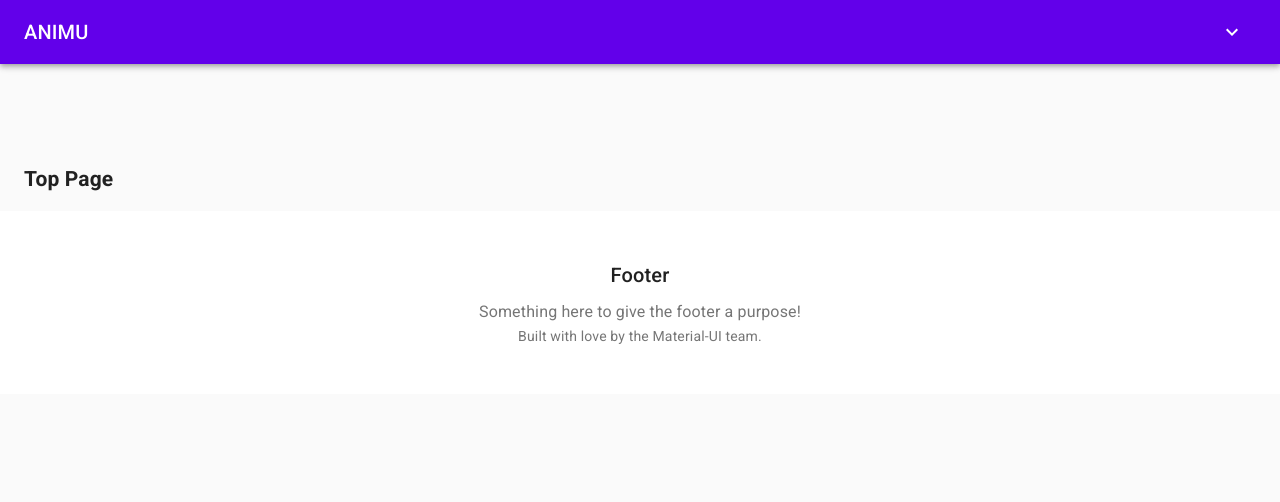
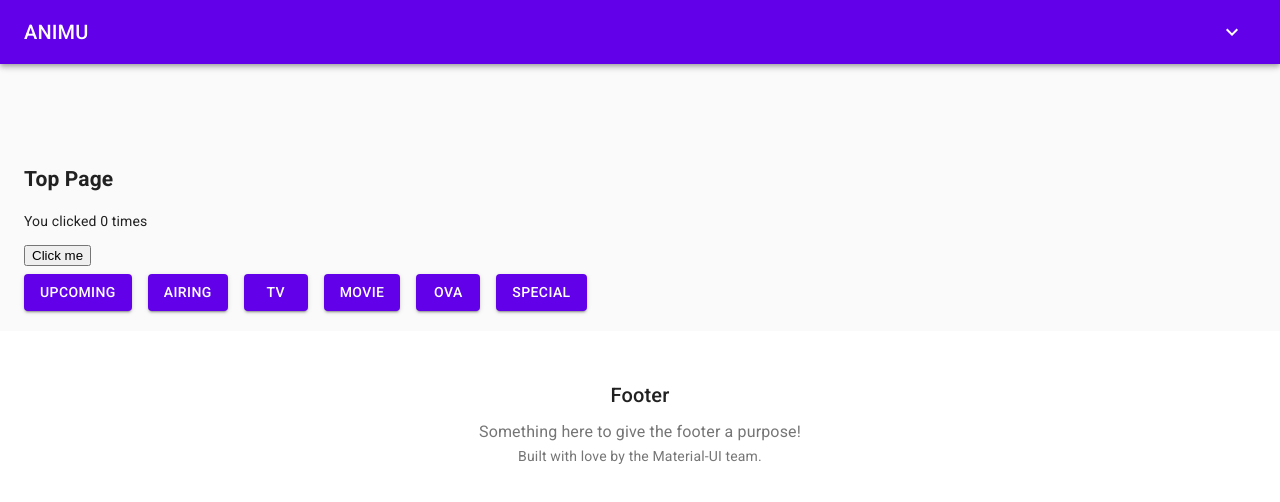
Before and after one commit to FarizInk/animu-react, a React (Create React App) app: page /top/1/1 in a window 1280 px wide. Shown: the top 502 px of the page. Built offline with nearby package versions, Linux system fonts and the light colour scheme.

Commit message:
make CategoriesButton Component

```diff
--- /dev/null
+++ b/src/components/CategoriesButton.jsx
@@ -0,0 +1,32 @@
+import React from 'react'
+import { makeStyles } from "@material-ui/core/styles"
+import { Button } from "@material-ui/core"
+import { Link } from 'react-router-dom'
+
+
+const useStyles = makeStyles(theme => ({
+    margin: {
+        margin: theme.spacing(1)
+    }
+}));
+
+export default function CategoriesButton(props) {
+    const classes = useStyles()
+    const name = props.name
+    const pageType = props.type
+
+    return (
+        <Link to={props.link} style={{ textDecoration: 'none' }}>
+            <Button
+                variant={
+                    pageType === name ? "outlined" : "contained"
+                }
+                size="medium"
+                color="primary"
+                className={classes.margin}
+            >
+                {name}
+            </Button>
+        </Link>
+    )
+}
--- a/src/components/Footer.jsx
+++ b/src/components/Footer.jsx
@@ -1,7 +1,7 @@
 import React from 'react'
-import Typography from "@material-ui/core/Typography";
-import { makeStyles } from "@material-ui/core/styles";
-import Link from "@material-ui/core/Link";
+import Typography from "@material-ui/core/Typography"
+import { makeStyles } from "@material-ui/core/styles"
+import Link from "@material-ui/core/Link"
 
 function MadeWithLove() {
     return (
--- a/src/components/Nav.jsx
+++ b/src/components/Nav.jsx
@@ -80,7 +80,7 @@ export default function Nav() {
               open={open}
               onClose={handleClose}
             >
-              <Link to="/top" style={linkStyle}>
+              <Link to="/top/upcoming/1" style={linkStyle}>
                 <MenuItem onClick={handleClose}>Top</MenuItem>
               </Link>
               <Link to="/schedule" style={linkStyle}>
--- a/src/pages/HomePage.jsx
+++ b/src/pages/HomePage.jsx
@@ -3,6 +3,10 @@ import React, { Component, Fragment } from 'react'
 import { Link } from 'react-router-dom'
 
 class HomePage extends Component {
+  componentDidMount() {
+    document.title = "Home - " + process.env.REACT_APP_NAME;
+  }
+
   render() {
     return (
       <Fragment>
--- a/src/pages/TopPage.jsx
+++ b/src/pages/TopPage.jsx
@@ -1,12 +1,41 @@
 import React, { Component, Fragment } from 'react'
+import CategoriesButton from '../components/CategoriesButton'
 
 class TopPage extends Component {
+    constructor(props) {
+        super(props);
+        this.pageType = props.match.params.type;
+        this.state = {
+            count: 0
+        };
+    }
+
+    componentDidMount() {
+        document.title = "Top " + this.pageType.charAt(0).toUpperCase() + this.pageType.slice(1) + " - " + process.env.REACT_APP_NAME;
+    }
+
+    componentDidUpdate() {
+        document.title = "Top " + this.pageType.charAt(0).toUpperCase() + this.pageType.slice(1) + " - " + process.env.REACT_APP_NAME;
+    }
+
     render() {
         return (
             <Fragment>
                 <h2>Top Page</h2>
-            </Fragment>
-        )
+                <p>You clicked {this.state.count} times</p>
+                <button onClick={() => this.setState({ count: this.state.count + 1 })}>
+                    Click me
+                </button>
+                <div style={{ marginBottom: 12, marginLeft: -8 }}>
+                    <CategoriesButton name="upcoming" link="/top/upcoming/1" type={this.pageType} />
+                    <CategoriesButton name="airing" link="/top/airing/1" type={this.pageType} />
+                    <CategoriesButton name="tv" link="/top/tv/1" type={this.pageType} />
+                    <CategoriesButton name="movie" link="/top/movie/1" type={this.pageType} />
+                    <CategoriesButton name="ova" link="/top/ova/1" type={this.pageType} />
+                    <CategoriesButton name="special" link="/top/special/1" type={this.pageType} />
+                </div>
+            </Fragment >
+        );
     }
 }
 
--- a/src/routes/IndexRouter.jsx
+++ b/src/routes/IndexRouter.jsx
@@ -11,7 +11,7 @@ export default function IndexRouter() {
   return (
       <Switch>
         <Route exact path="/" component={HomePage} />
-        <Route path="/top" component={TopPage} />
+        <Route path="/top/:type/:page" component={TopPage} />
         <Route path="/schedule" component={SchedulePage} />
         <Route path="/genre" component={GenrePage} />
         <Route path="/season" component={SeasonPage} />
```
